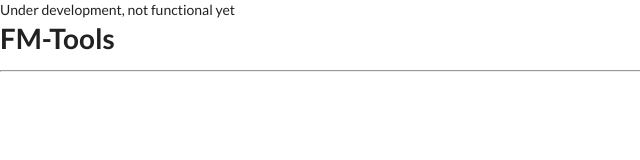
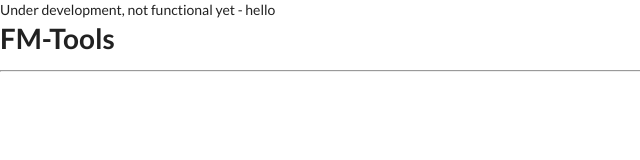
Before and after one commit to rasmuserik/fmtools, a plain HTML site: page index.html in a window 1280 px wide. Shown: the full height of the page, 0-640 px from the left. Drawn offline with nearby package versions, Linux system fonts and the light colour scheme; no server answers.

Commit message:
check-if-webhook-activates

```diff
--- a/index.html
+++ b/index.html
@@ -14,7 +14,7 @@
         <link rel=stylesheet href=https://cdnjs.cloudflare.com/ajax/libs/semantic-ui/2.1.8/semantic.min.css>
     </head>
     <body>
-        <div>Under development, not functional yet</div>
+        <div>Under development, not functional yet - hello</div>
         <div id=main></div>
         <script src=index.js></script>
     </body>
```
